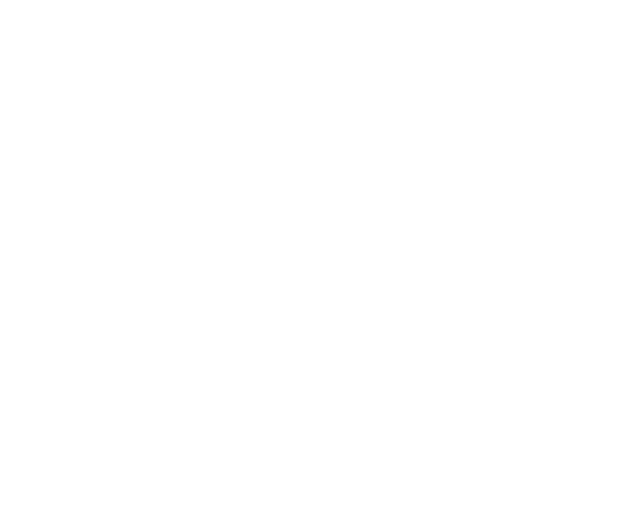
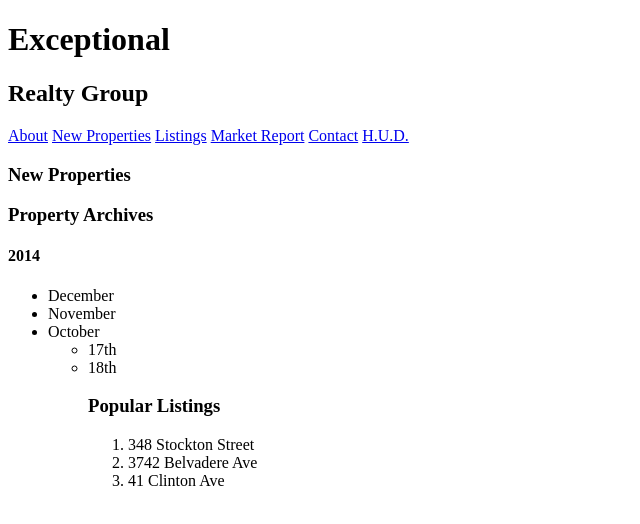
Before and after one commit to hala1224/exceptional-realty, a plain HTML site: page new-properties.html in a window 1280 px wide. Shown: the whole page, without its empty margins (0-640 px from the left). Drawn offline with Linux system fonts and the light colour scheme.

Commit message:
added main pages, text and image

```diff
--- a/new-properties.html
+++ b/new-properties.html
@@ -0,0 +1,36 @@
+<!DOCTYPE html>
+<html>
+  <head>
+    <meta charset="utf-8">
+    <title>Exceptional Real Estate New Properties</title>
+  </head>
+  <body>
+    <h1> Exceptional</h1>
+    <h2> Realty Group</h2>
+    <a href="index.html">About</a>
+    <a href="new-properties.html">New Properties</a>
+    <a href="real-estate-listings.html">Listings</a>
+    <a href="market-report.html">Market Report</a>
+    <a href="contact.html">Contact</a>
+    <a href="http://hud.gov"target="_blank">H.U.D.</a>
+    <h3>New Properties</h3>
+    <h3> Property Archives </h3>
+    <h4> 2014 </h4>
+    <ul>
+      <li> December </li>
+      <li> November </li>
+      <li> October
+          <ul>
+            <li> 17th</li>
+            <li> 18th </li>
+          </ul>
+      </li>
+      <ul>
+        <h3> Popular Listings </h3>
+        <ol>
+          <li> 348 Stockton Street</li>
+          <li> 3742 Belvadere Ave</li>
+          <li> 41 Clinton Ave</li>
+        </ol>
+  </body>
+</html>
```
Also changed, not shown: contact.html (+18 -0 lines), index.html (+6 -0 lines), market-report.html (+6 -0 lines), real-estate-listings.html (+18 -0 lines).
